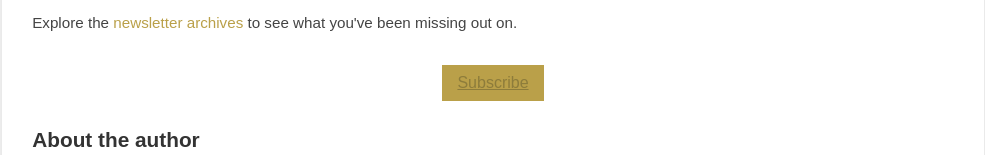
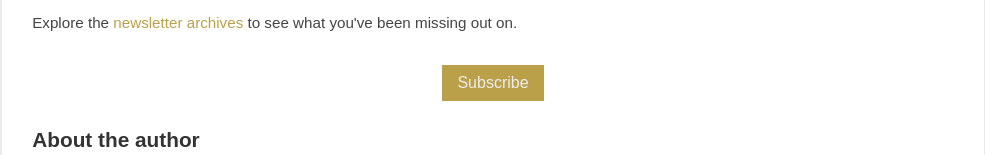
Before and after one commit to keepitboring/keepitboring.com, a plain HTML site: page index.html in a window 1280 px wide. In both pictures the pointer is over the link "Subscribe". Shown: the part 278-433 px from the top of the page, without its empty margins (147-1132 px from the left). Drawn offline with Linux system fonts and the light colour scheme.

Commit message:
improve subscribe link style

```diff
--- a/style.css
+++ b/style.css
@@ -68,6 +68,11 @@ a.subscribe {
     background-color: #baa049;
 }
 
+a.subscribe:hover {
+    text-decoration: none;
+    color: #eee;
+}
+
 a {
     color: #baa049;
     text-decoration: none;
```
